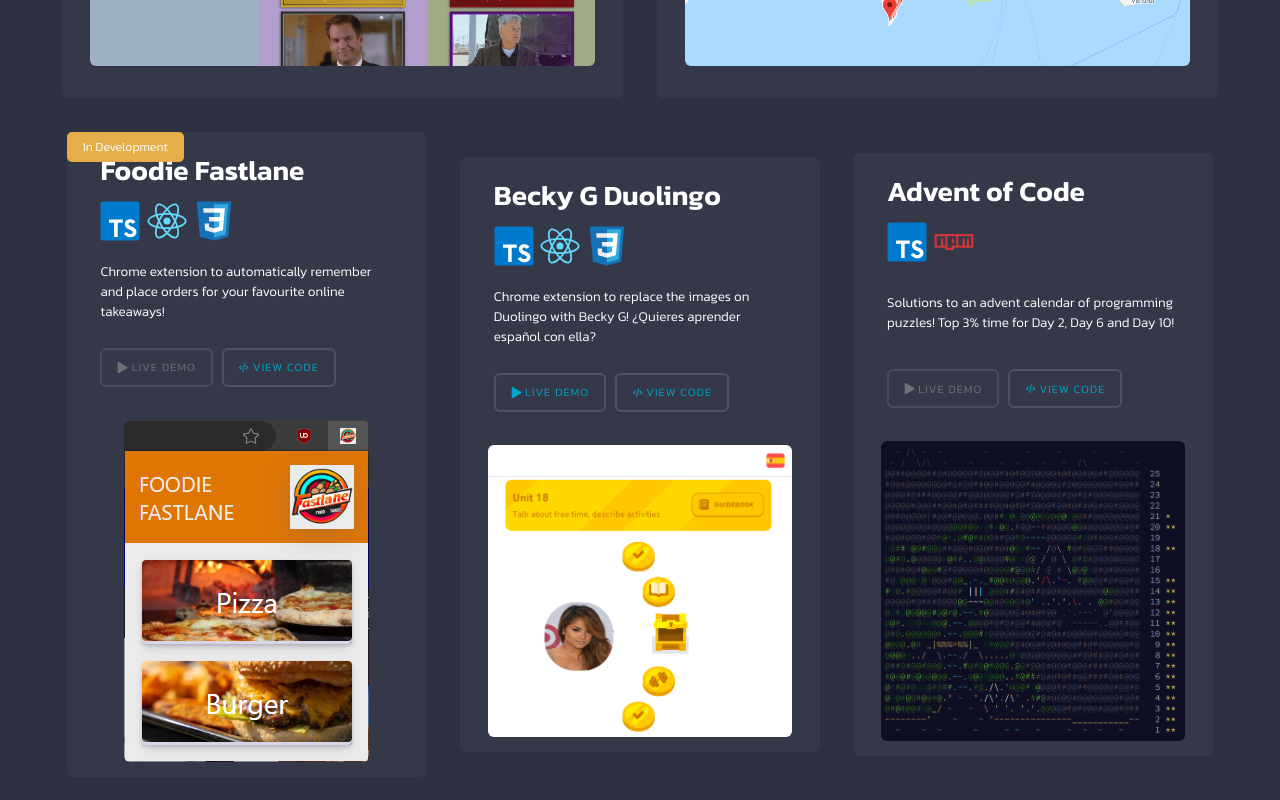
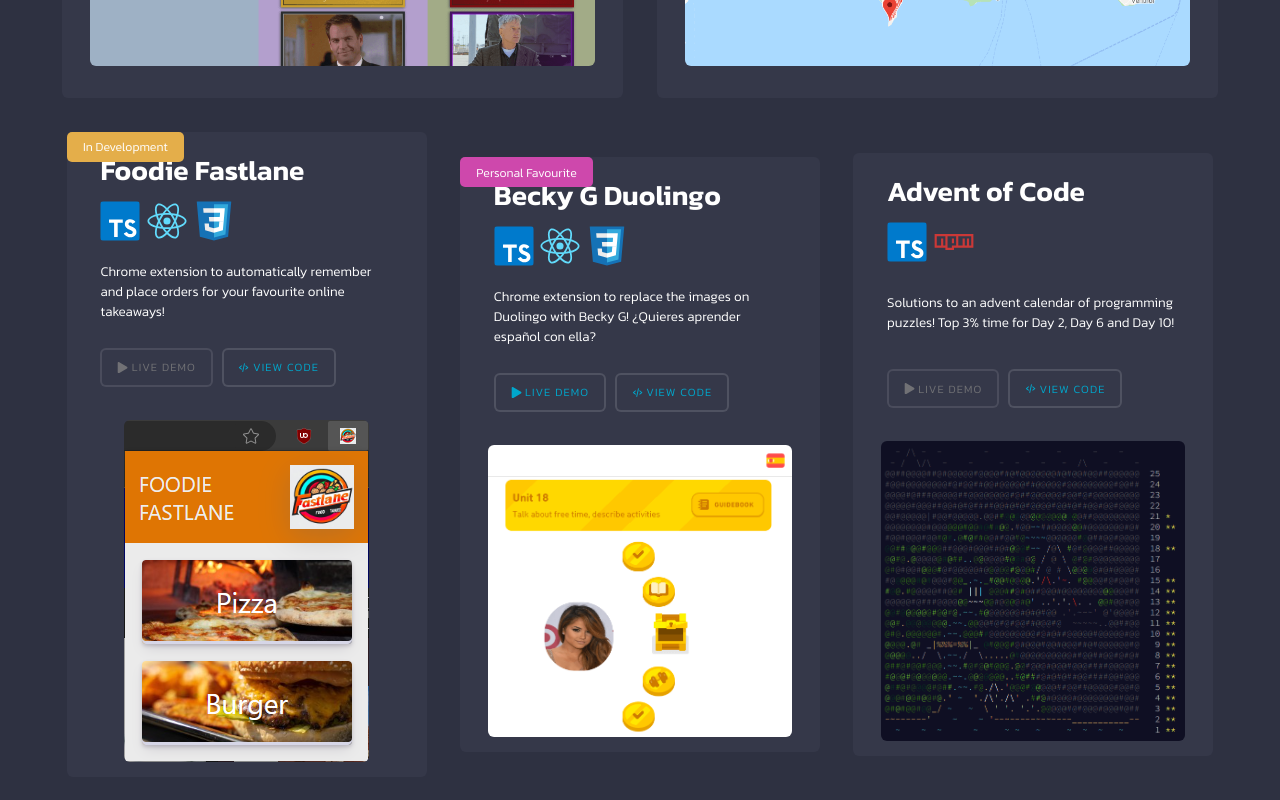
Before and after one commit to DanielPitfield/Portfolio, a React (Vite) app: page / in a window 1280 px wide. Shown: the part 2631-3431 px from the top of the page. Built offline with nearby package versions, Linux system fonts and the light colour scheme.

Commit message:
'Personal Favourite' status

```diff
--- a/src/data/projects.ts
+++ b/src/data/projects.ts
@@ -16,7 +16,7 @@ import AdventOfCode from "/Images/Projects/adventOfCode.png";
 export type ProjectConfig = {
   name: string;
   size: "small" | "large";
-  status?: "In Development" | "Deprecated";
+  status?: "In Development" | "Deprecated" | "Personal Favourite";
   description: string;
   image: string;
   skills: SkillName[];
@@ -110,6 +110,7 @@ export const Projects: ProjectConfig[] = [
   {
     name: "Becky G Duolingo",
     size: "small",
+    status: "Personal Favourite",
     description: "Chrome extension to replace the images on Duolingo with Becky G! ¿Quieres aprender español con ella?",
     image: BeckyGDuolingo,
     skills: ["TypeScript", "React", "CSS"],
--- a/src/styles/Project.module.scss
+++ b/src/styles/Project.module.scss
@@ -86,6 +86,10 @@
         &[data-status="Deprecated"] {
           background-color: #b43030;
         }
+
+        &[data-status="Personal Favourite"] {
+          background-color: #ce48ac;
+        }
       }
     }
 
```
